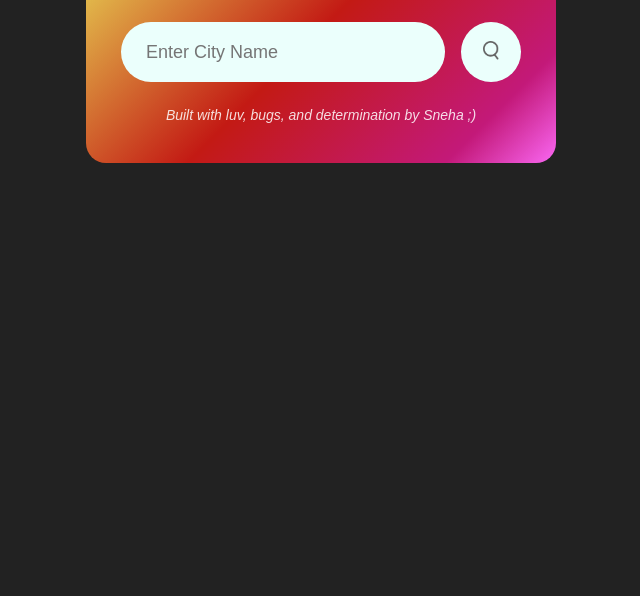
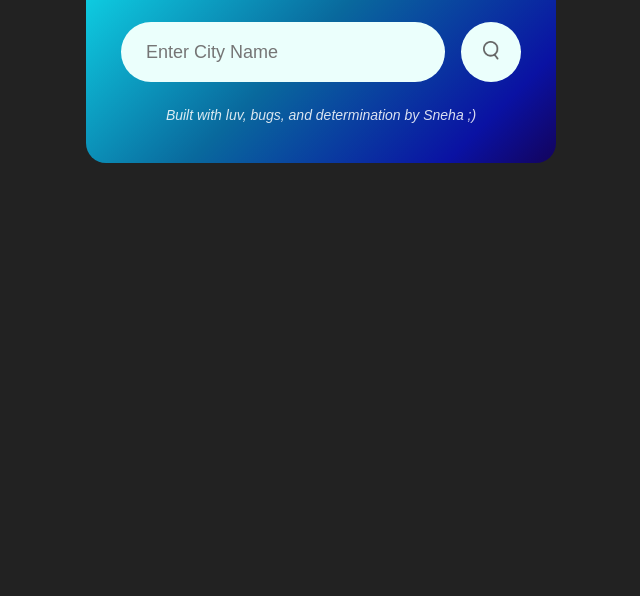
Before and after one commit to snehaelzadavid06/Weather-App, a plain HTML site: page index.html in a window 1280 px wide. Shown: the part 204-800 px from the top of the page, without its empty margins (319-959 px from the left). Drawn offline with Linux system fonts and the light colour scheme.

Commit message:
Changed color hue of webpage

```diff
--- a/styles.css
+++ b/styles.css
@@ -14,10 +14,11 @@ body{
     max-width: 470px;
    background: linear-gradient(
   135deg,
-  #edf45f 0%,
-  #c31a14 50%,
-  #c31979 85%,
-  #fa67f3 100%
+  #55ebde 5%,
+  #0fd6e8 10%,
+  #09699d 50%,
+  #0a12a3 85%,
+  #13035c 100%
 );
     color: #fff;
     margin: 100px auto 0;
```
